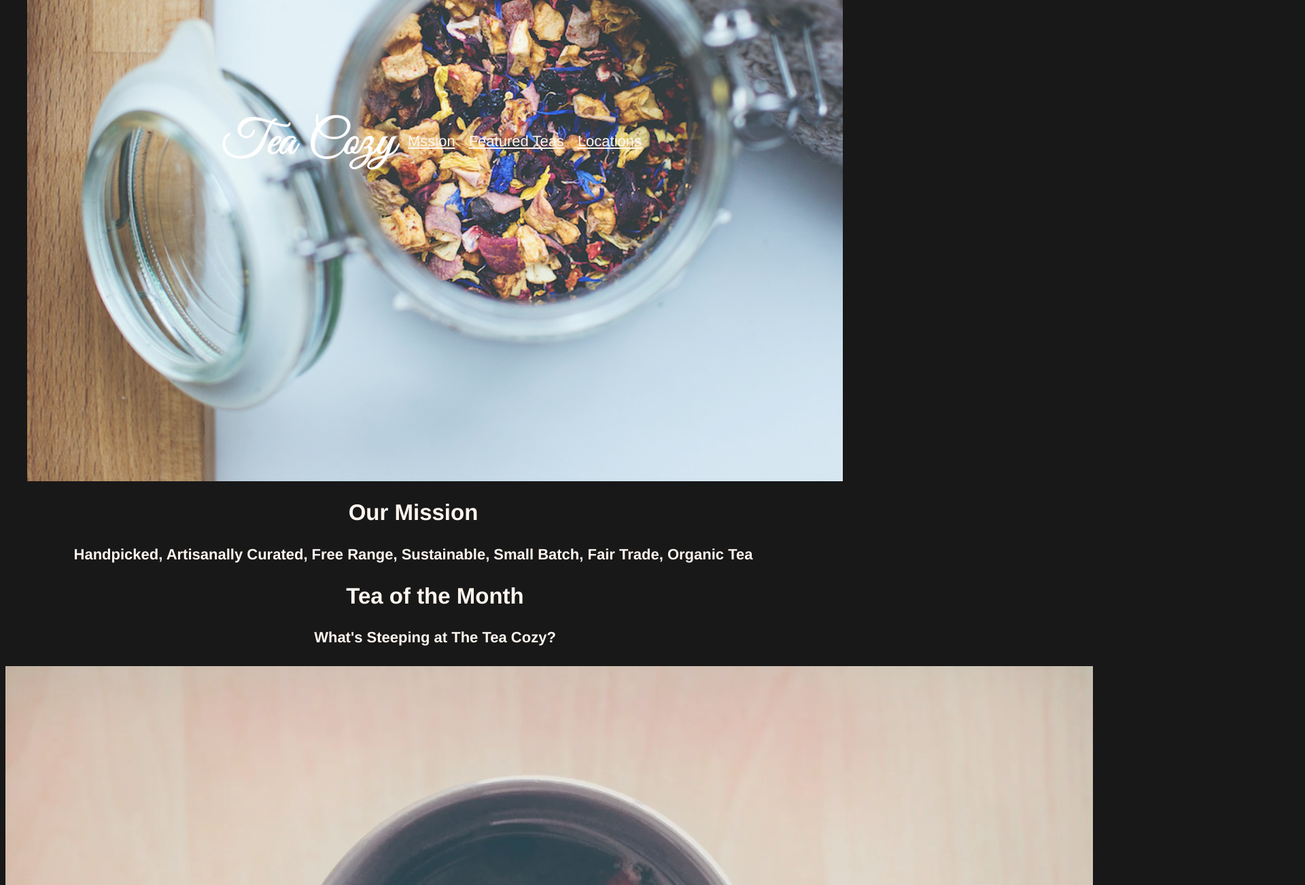
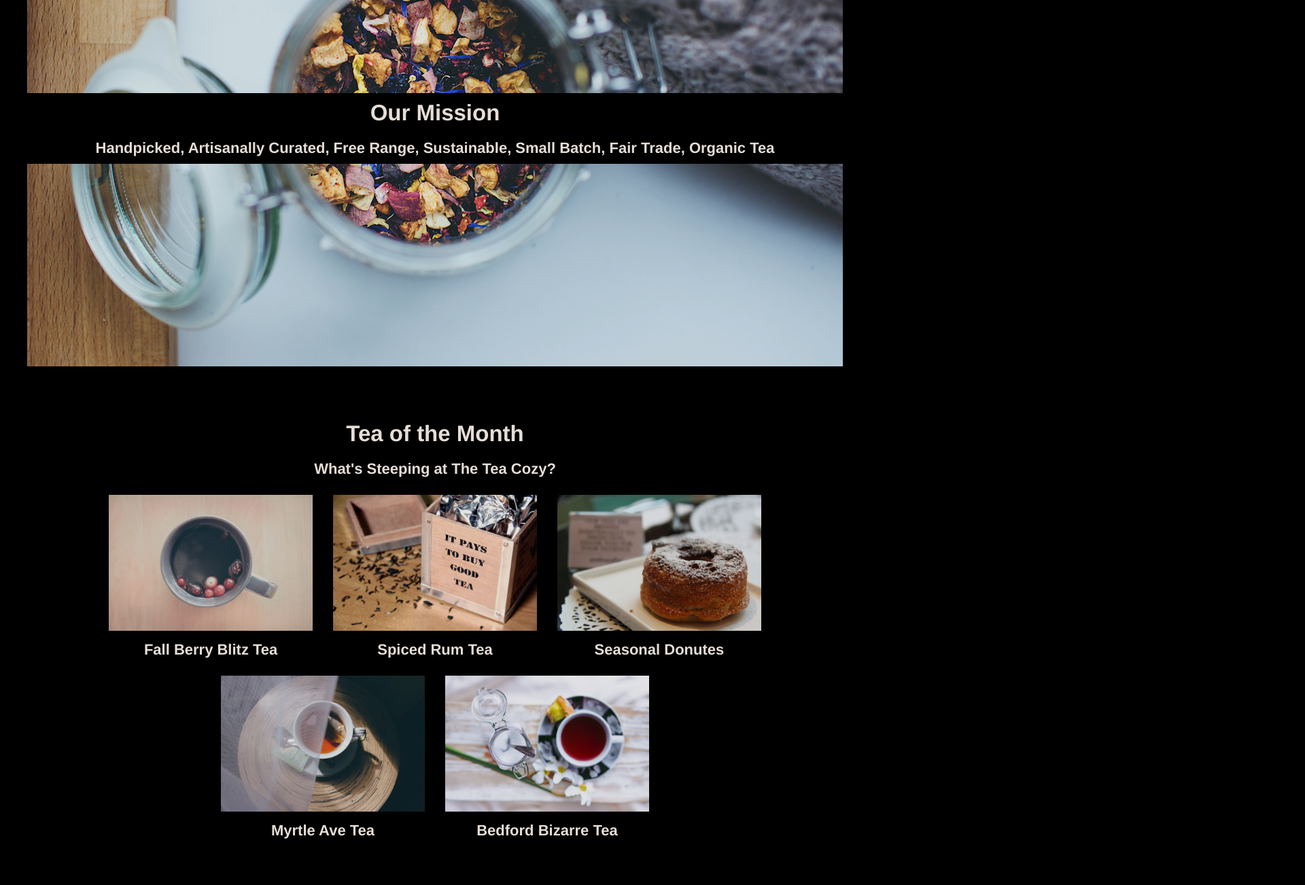
Before and after one commit to crandquist/The-Tea-Cozy, a plain HTML site: page index.html in a window 1280 px wide. Shown: the part 300-1602 px from the top of the page at 68% size, 1920 px wide, since content can reach past the window. Drawn offline with Linux system fonts and the light colour scheme.

Commit message:
Finished css for this project.

```diff
--- a/resources/css/style.css
+++ b/resources/css/style.css
@@ -1,46 +1,144 @@
-html {
-    font-family: Helvetica;
+/* Universal Style */
+
+body {
+    margin: 0;
+    font-family: Helvetica, sans-serif;
     font-size: 22px;
     color: seashell;
     background-color: black;
-    opacity: 0.9;
     text-align: center;
-}
-
-nav {
-    display: flex;
-    justify-content: space-between;
-}
-
-header {
-    background-image: url("../images/img-mission-background.jpeg");
-    background-repeat: no-repeat;
-    background-size: cover;
-    width: 1200px;
-    height: 1000px;
-    display: inline-flex;
-    justify-content: center;
-    align-items: center;
-    overflow: hidden;
 }
 
 a {
     color: seashell;
-    font-family: Helvetica;
+}
+
+h2,
+h3,
+h4 {
+    margin: 0;
     padding: 10px;
 }
 
-#logo {
-    height: 50px;
-    padding: 10px;
+.flex-container {
+    display: flex;
+    justify-content: center;
+    flex-wrap: wrap;
 }
 
-#nav-list {
-    display: flex;
-    justify-content: space-around;
+/* Header Section */
+
+header {
+    width: 100%;
+    position: fixed;
+    z-index: 1;
+    height: 69;
+    background-color: black;
+    border-bottom: 1px solid seashell;
+    align-items: center;
 }
 
+header img {
+    height: 50px;
+    padding-left: 10px;
+}
+
+nav {
+    text-align: right;
+    flex-grow: 1;
+}
+
+nav span {
+    display: inline-block;
+    padding: 20px 10px;
+}
+
+/* Main Section */
+
+.main {
+    padding-top: 69px;
+    opacity: 0.9;
+    width: 1200px;
+    margin: auto;
+}
+
+/* Mission Section */
+
 #mission {
+    height: 700px;
+    background-image: url(../images/img-mission-background.jpeg);
+    padding-top: 70px;
+}
+
+#mission .content {
+    margin: auto;
     background-color: black;
-    width: 1200px;
+    width: 100%;
 }
+
+/* Featured Section */
+
+#featured {
+    height: 700px;
+    width: 1000px;
+    margin: auto;
+    padding-top: 70px;
+}
+
+.item {
+    padding: 5px;
+}
+
+.item img {
+    height: 200px;
+    margin: 10px;
+    display: block;
+}
+
+.item span {
+    display: block;
+    padding: 5px;
+    font-weight: bold;
+    text-align: center;
+}
+
+/* Location Section */
+
+.flex-container .locations {
+    padding-top: 5px;
+}
+
+#locations {
+    background-image: url(../images/img-locations-background.jpeg);
+    height: 500px;
+    padding-top: 70px;
+}
+
+#locations .flex-container {
+    margin: auto;
+    width: 1100px;
+}
+
+.location {
+    opacity: 1.0;
+    padding: 10px;
+    margin: 5px 20px;
+    background-color: black;
+    flex-basis: 280px;
+    display: flex;
+    flex-direction: column;
+    justify-content: center;
+}
+
+/* Contact Section */
+
+#contact {
+    height: 200px;
+}
+
+/* Footer Section */
+
+footer {
+    text-align: left;
+    padding-left: 20px;
+}
```
